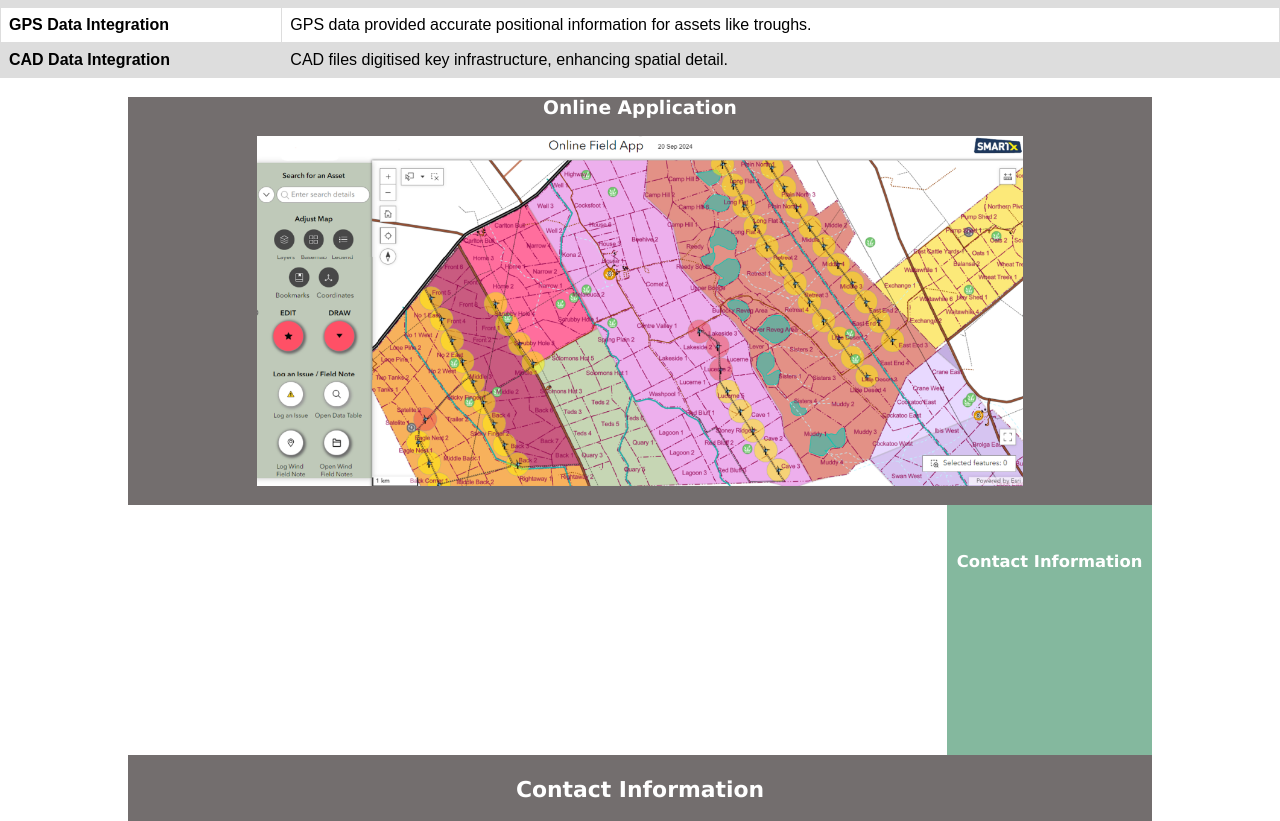
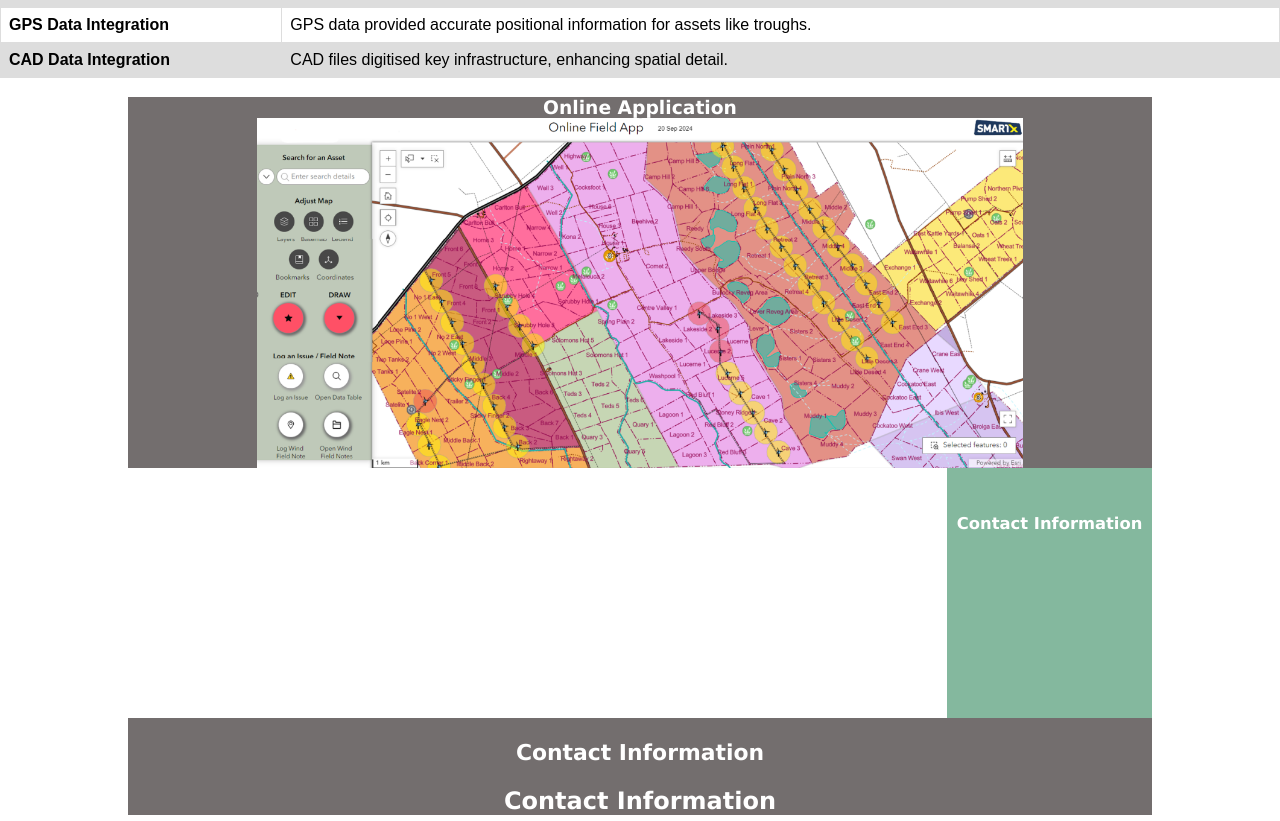
Before and after one commit to E-GeneChew/CapstoneProject, a plain HTML site: page index.html in a window 1280 px wide. Shown: the part 3462-4283 px from the top of the page. Drawn offline with Linux system fonts and the light colour scheme.

Commit message:
Update index.html

```diff
--- a/index.html
+++ b/index.html
@@ -203,9 +203,8 @@ tr:nth-child(even) {
 
 <!--Web Application Image-->
 <div class="bar" id="Web App"><h3>Online Application</h3</div> <!-- #ID# #INTROHEADING# Change the text of the introduction bar here-->
-<p>
+<div class="paragraph"></div>
 <img src="Web Application Interface.png" width="auto" height="350px" class="image">
-</p>
 <!-- END Web Application Image-->
 
 <!--FOOTER-->
```
